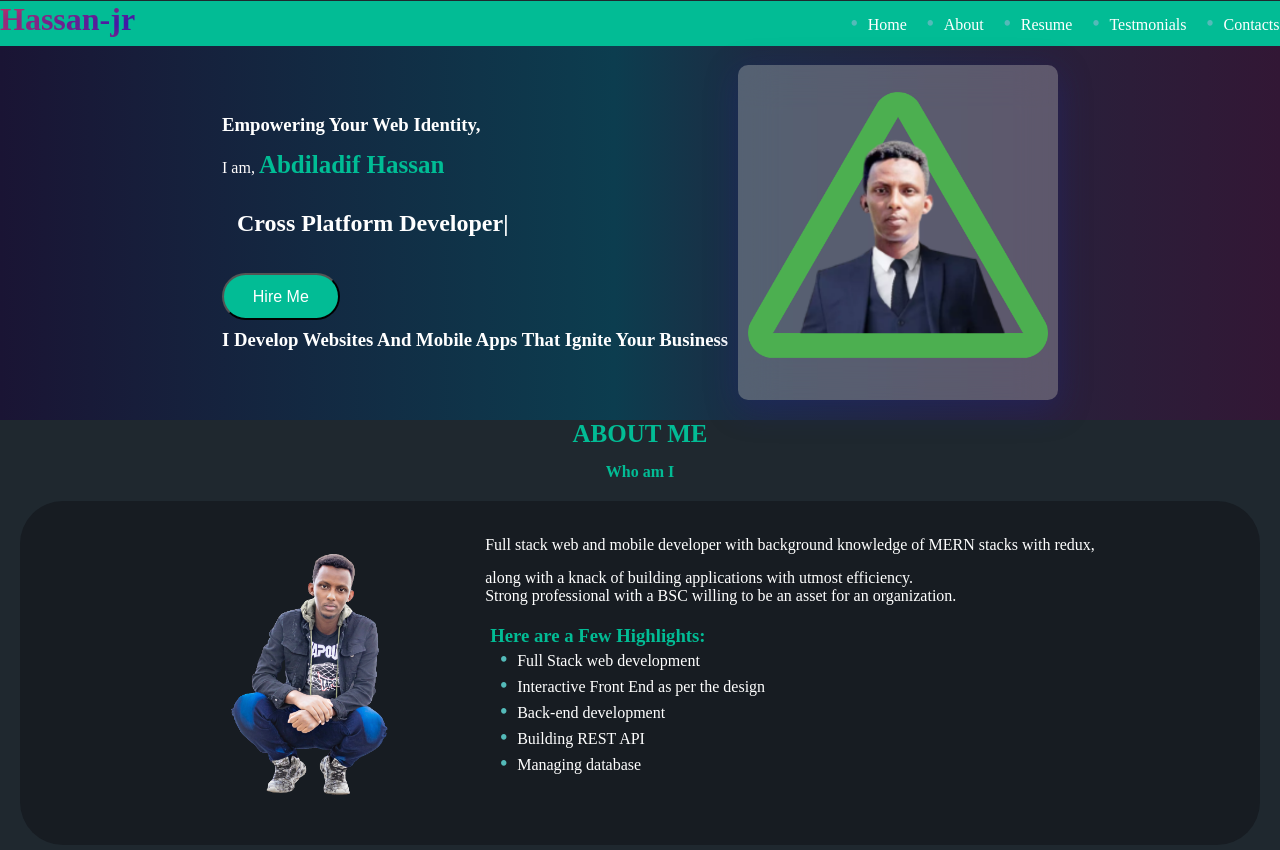
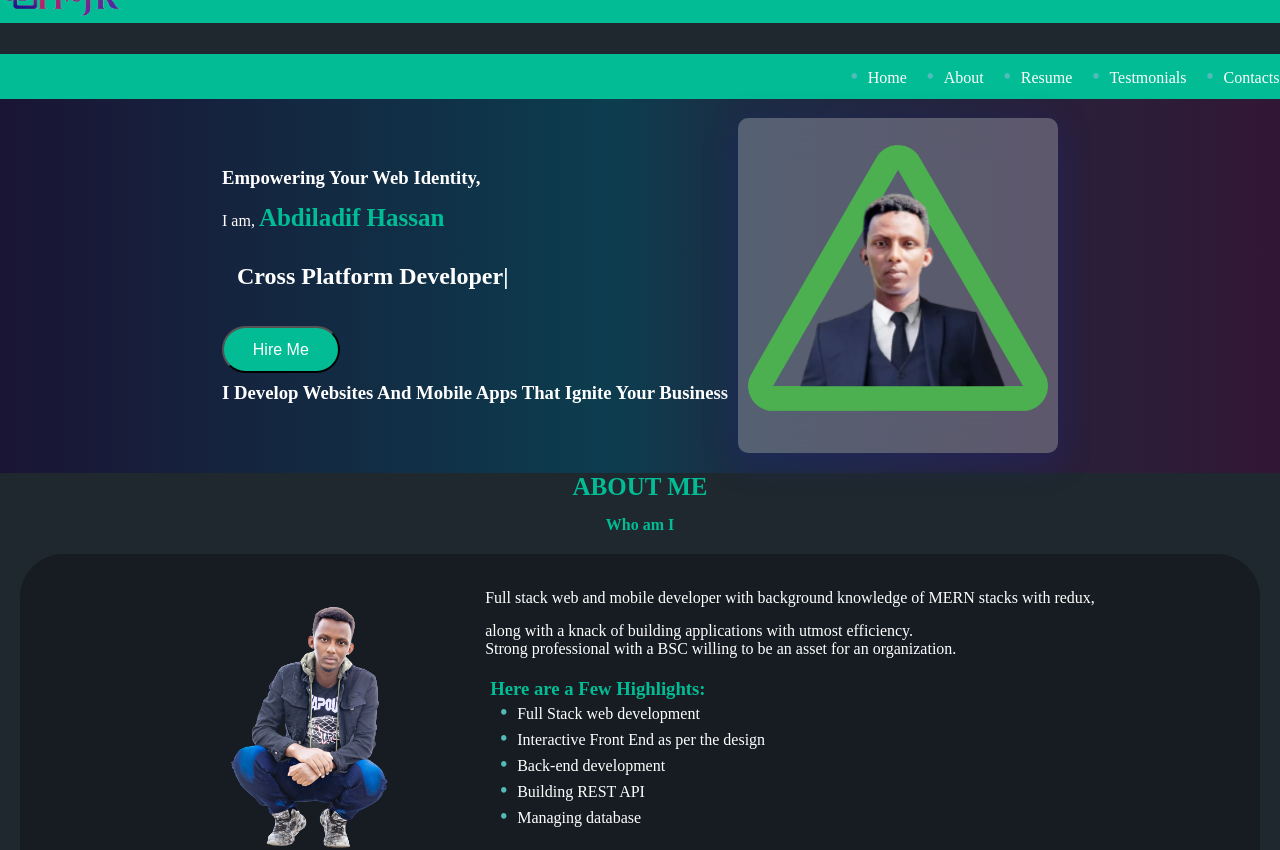
Before and after one commit to Hassan-jr/portfolio, a React (Create React App) app: page / in a window 1280 px wide. Shown: the top 850 px of the page. Built offline with nearby package versions, Linux system fonts and the light colour scheme.

Commit message:
logo changed

```diff
--- a/src/components/nav.css
+++ b/src/components/nav.css
@@ -14,20 +14,17 @@
 
 }
 .logo{
-    padding-bottom: 8px;
-    /* background-color: #54BAB9; */
-    background: #0F0FBF;
-    background: radial-gradient(ellipse farthest-corner at center center, #0F0FBF 0%, #D4375C 100%);
-    background-clip: text;
-    -webkit-background-clip: text;
-    -webkit-text-fill-color: transparent;
-
+    margin-top: 4px;
+    height: 45px;
+    object-fit: contain;
+    background-color: #02BC95;
+    z-index: 1;
+    background-size: cover;
 
 }
 .right {
-    flex: 30%;
-    background-color: #02BC95;
-
+     width: 100%;
+     background-color: #02BC95;
 }
 
 .left {
--- a/src/components/nav.js
+++ b/src/components/nav.js
@@ -2,6 +2,7 @@ import React, { useState } from 'react';
 import { Link } from 'react-scroll';
 import MenuIcon from '@mui/icons-material/Menu';
 import "./nav.css";
+import logo from '../img/logo.png';
 
 function Nav() {
        const [show, setshow] = useState(false)
@@ -12,7 +13,8 @@ function Nav() {
     <div className='nav'>
 
     <div className='right'>
-      <h1 className='logo'>Hassan-jr</h1>
+      {/* <h1 className='logo'>Hassan-jr</h1> */}
+      <img className='logo' src={logo} alt='logo'/>
     </div>
 
         <ul className='left' >
```
Also changed, not shown: src/img/logo.png.
